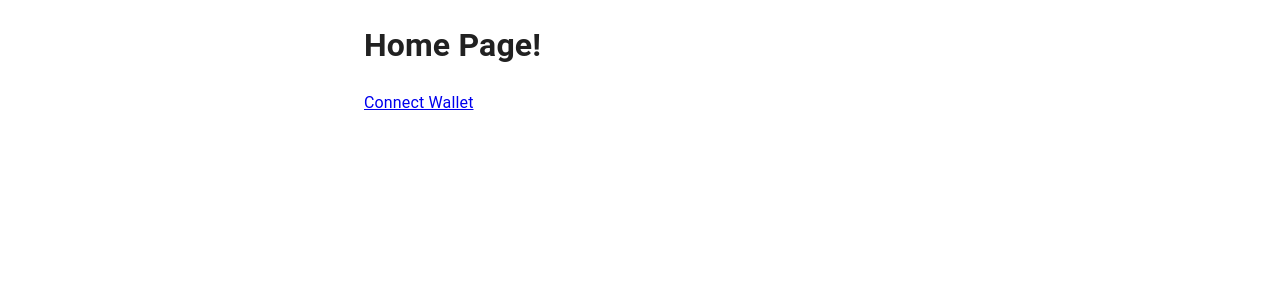
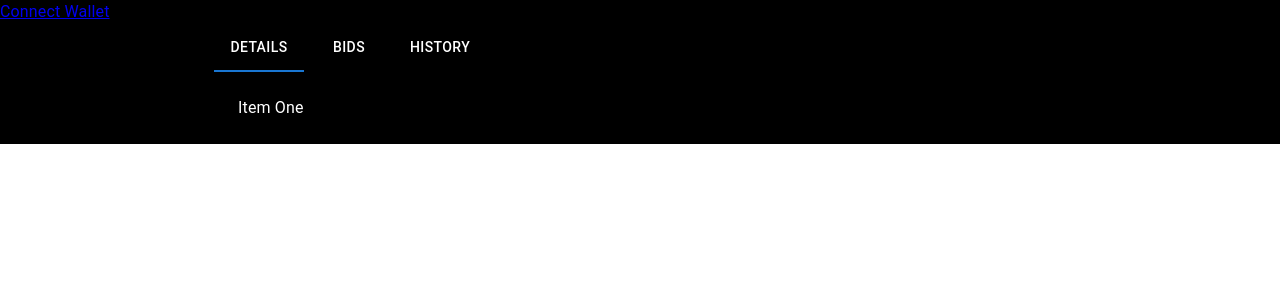
Before and after one commit to Rinkesh-PG/pg3landers, a React (Create React App) app: page / in a window 1280 px wide. Shown: the top 300 px of the page. Built offline with nearby package versions, Linux system fonts and the light colour scheme; no server answers.

Commit message:
WIP for listing page

```diff
--- a/package.json
+++ b/package.json
@@ -11,6 +11,7 @@
     "@testing-library/react": "^13.2.0",
     "@testing-library/user-event": "^14.1.1",
     "axios": "^0.27.2",
+    "prop-types": "^15.8.1",
     "react": "^18.1.0",
     "react-dom": "^18.1.0",
     "react-redux": "^8.0.1",
--- a/src/App.js
+++ b/src/App.js
@@ -1,13 +1,12 @@
 import React from "react";
-import { BrowserRouter as Router, Routes, Route, Link } from "react-router-dom";
-import { Counter } from "./features/counter/Counter";
+import { BrowserRouter as Router, Routes, Route } from "react-router-dom";
 import CssBaseline from "@mui/material/CssBaseline";
 import "./App.css";
 
 import Login from "./pages/Login";
 import About from "./pages/About";
 import Home from "./pages/Home";
-import Wallet from './pages/Wallet';
+import Wallet from "./pages/Wallet";
 
 function App() {
   return (
@@ -24,7 +23,6 @@ function App() {
         </div>
       </Router>
     </>
-
   );
 }
 
--- /dev/null
+++ b/src/modules/home/components/HomeTabPanel.js
@@ -0,0 +1,30 @@
+import React from "react";
+import { Box, Typography } from "@mui/material";
+import PropTypes from "prop-types";
+
+const HomeTabPanel = props => {
+  const { children, value, index, ...others } = props;
+
+  return (
+    <div
+      role="tabpanel"
+      hidden={value !== index}
+      id={`simple-tabpanel-${index}`}
+      aria-labelledby={`simple-tab-${index}`}
+    >
+      {value === index && (
+        <Box sx={{ p: 3 }}>
+          <Typography>{children}</Typography>
+        </Box>
+      )}
+    </div>
+  );
+
+  HomeTabPanel.propTypes = {
+    children: PropTypes.node,
+    index: PropTypes.number.isRequired,
+    value: PropTypes.number.isRequired,
+  };
+};
+
+export default HomeTabPanel;
--- a/src/pages/Home.js
+++ b/src/pages/Home.js
@@ -1,13 +1,70 @@
-import React from "react";
-import { Container } from "@mui/material";
-import { Axios } from "axios";
+import React, { useEffect, useState } from "react";
+import { Box, Container, Tab, Tabs } from "@mui/material";
+import axios from "axios";
+
+import HomeTabPanel from "../modules/home/components/HomeTabPanel";
+
+const a11yProps = index => {
+  return {
+    id: `simple-tab-${index}`,
+    "aria-controls": `simple-tabpanel-${index}`,
+  };
+};
 
 const Home = () => {
+  const [initialData, setInitialData] = useState([]);
+  const [value, setValue] = useState(0);
+
+  const getData = async () => {
+    const { data } = await axios.get("http://3.110.107.252/api/property-list");
+    setInitialData(data);
+  };
+
+  useEffect(() => {
+    getData();
+  }, []);
+
+  console.log(initialData);
+
+  const handleChange = (event, val) => {
+    setValue(val);
+  };
+
   return (
-    <Container maxWidth="sm">
-      <h1>Home Page!</h1>
+    <Box
+      sx={{
+        background: "black",
+        color: "white",
+      }}
+    >
       <a href="/wallet">Connect Wallet</a>
-    </Container>
+      <Box></Box>
+      <Container maxWidth="md">
+        <Box sx={{ width: "100%" }}>
+          <Box>
+            <Tabs
+              value={value}
+              onChange={handleChange}
+              textColor="white"
+              aria-label="basic tabs example"
+            >
+              <Tab label="Details" {...a11yProps(0)} />
+              <Tab label="Bids" {...a11yProps(1)} />
+              <Tab label="History" {...a11yProps(2)} />
+            </Tabs>
+          </Box>
+          <HomeTabPanel value={value} index={0}>
+            Item One
+          </HomeTabPanel>
+          <HomeTabPanel value={value} index={1}>
+            Item Two
+          </HomeTabPanel>
+          <HomeTabPanel value={value} index={2}>
+            Item Three
+          </HomeTabPanel>
+        </Box>
+      </Container>
+    </Box>
   );
 };
 
```
Also changed, not shown: 1 other file (tests, documents, lock files or other folders). Lines whose indentation alone changed are shown as unchanged.
